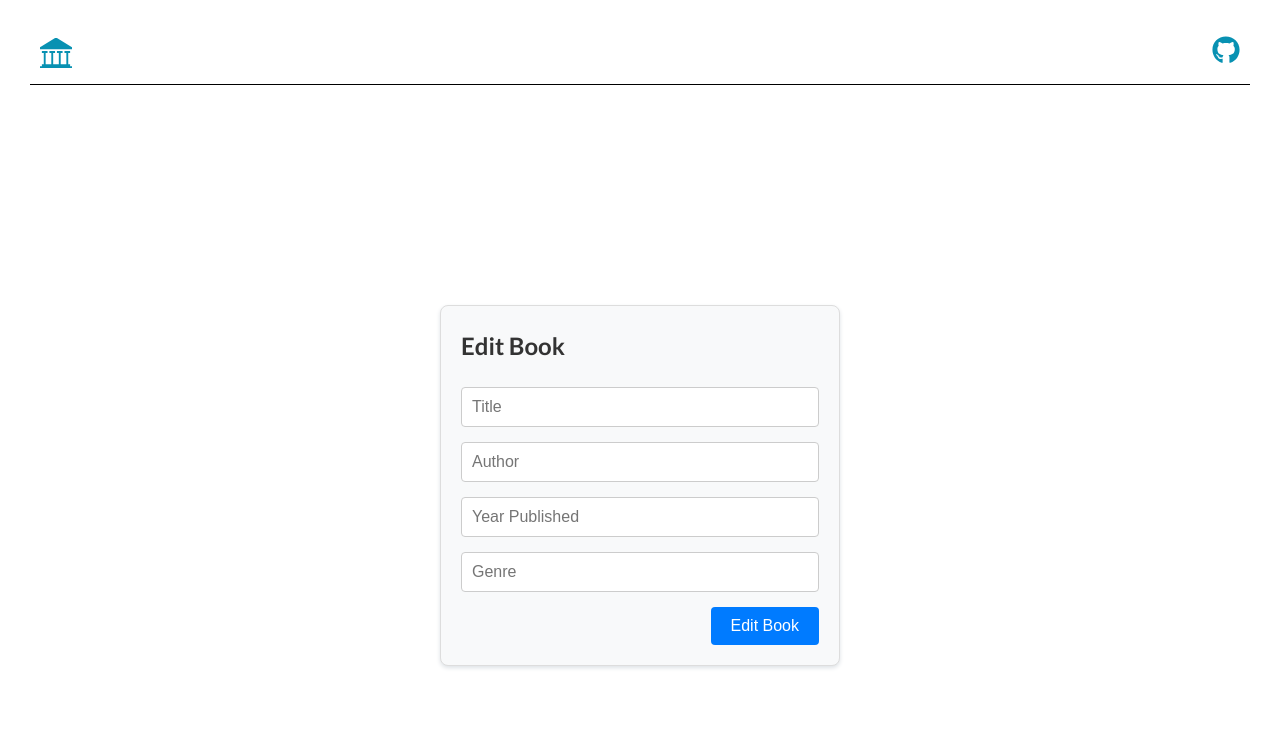
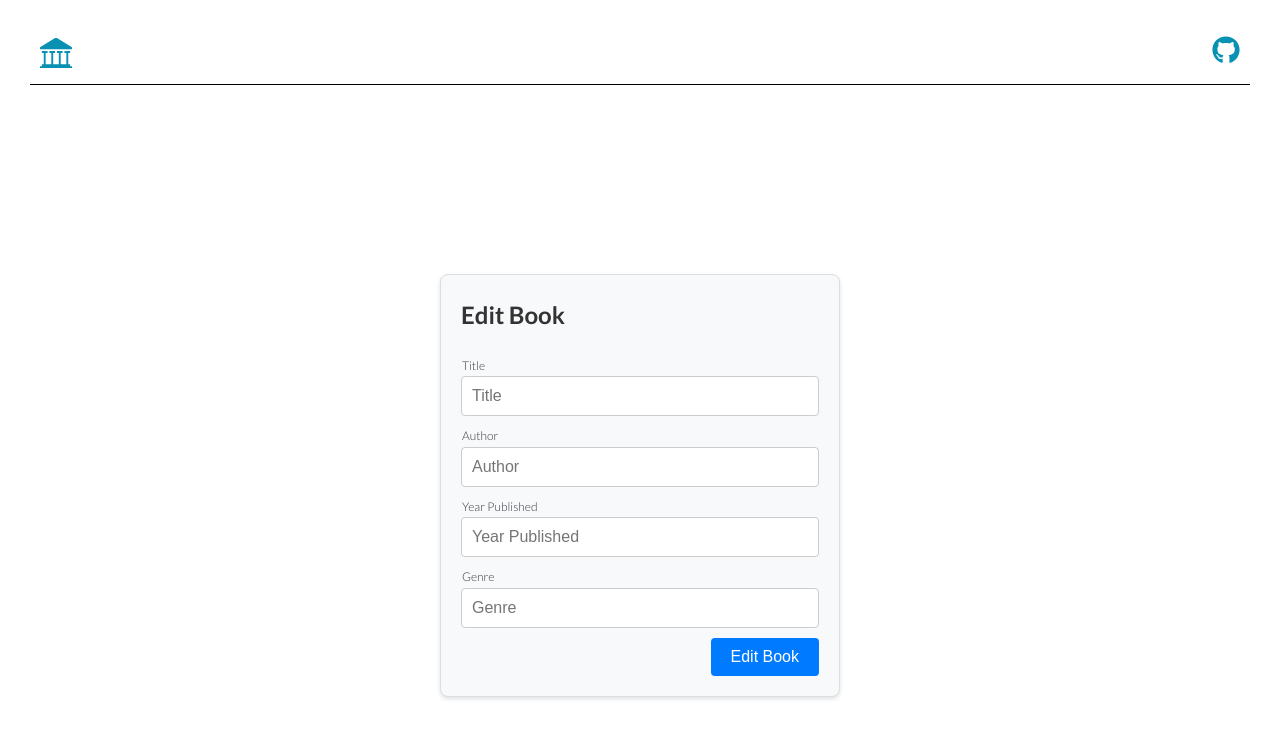
Before and after one commit to MichaelSukkiSong/library, a React (Create React App) app in the folder client/: page /books/1/edit in a window 1280 px wide. Shown: the top 738 px of the page. Built offline with nearby package versions, Linux system fonts and the light colour scheme; no server answers.

Commit message:
add: form vailidation logic, error messages in form

```diff
--- a/client/src/components/BookForm.js
+++ b/client/src/components/BookForm.js
@@ -1,7 +1,13 @@
 import "./BookForm.scss";
 import React from "react";
 
-const BookForm = ({ handleSubmit, setFormValue, formValue, FormTitle }) => {
+const BookForm = ({
+  handleSubmit,
+  setFormValue,
+  formValue,
+  FormTitle,
+  errors,
+}) => {
   const handleChange = (e) => {
     const { name, value } = e.target;
     setFormValue({
@@ -14,22 +20,34 @@ const BookForm = ({ handleSubmit, setFormValue, formValue, FormTitle }) => {
     <div className="book-form">
       <h1 className="book-form__title">{FormTitle}</h1>
       <form onSubmit={handleSubmit}>
+        <div className="book-form__field">
+          <label className="book-form__label">Title</label>
           <input
             className="book-form__input"
             name="title"
             placeholder="Title"
             value={formValue.title}
             onChange={handleChange}
-          required
           />
+          {errors.title && (
+            <div className="book-form__error">{errors.title}</div>
+          )}
+        </div>
+        <div className="book-form__field">
+          <label className="book-form__label">Author</label>
           <input
             className="book-form__input"
             name="author"
             placeholder="Author"
             value={formValue.author}
             onChange={handleChange}
-          required
           />
+          {errors.author && (
+            <div className="book-form__error">{errors.author}</div>
+          )}
+        </div>
+        <div className="book-form__field">
+          <label className="book-form__label">Year Published</label>
           <input
             className="book-form__input"
             type="number"
@@ -37,16 +55,25 @@ const BookForm = ({ handleSubmit, setFormValue, formValue, FormTitle }) => {
             placeholder="Year Published"
             value={formValue.yearPublished}
             onChange={handleChange}
-          required
+            min="1"
           />
+          {errors.yearPublished && (
+            <div className="book-form__error">{errors.yearPublished}</div>
+          )}
+        </div>
+        <div className="book-form__field">
+          <label className="book-form__label">Genre</label>
           <input
             className="book-form__input"
             name="genre"
             placeholder="Genre"
             value={formValue.genre}
             onChange={handleChange}
-          required
           />
+          {errors.genre && (
+            <div className="book-form__error">{errors.genre}</div>
+          )}
+        </div>
         <div className="book-form__button-section">
           <button className="book-form__button" type="submit">
             {FormTitle}
--- a/client/src/components/BookForm.scss
+++ b/client/src/components/BookForm.scss
@@ -3,8 +3,7 @@
 .book-form {
   display: flex;
   flex-direction: column;
-  align-items: flex-start;
-  max-width: 400px;
+  width: 400px;
   margin: 0 auto;
   padding: 20px;
   border: 1px solid #ddd;
@@ -19,14 +18,32 @@
     color: #333;
   }
 
+  &__field {
+  }
+
+  &__label {
+    font-size: variables.$default-font-size-small-2;
+    padding-left: 1px;
+    font-weight: 300;
+  }
+
+  &__error {
+    background-color: #f59898;
+    color: white;
+    padding: 5px;
+    border-radius: 5px;
+    margin-bottom: 1rem;
+  }
+
   &__input {
     width: 100%;
     padding: 10px;
-    margin-bottom: 15px;
+    margin-bottom: 1rem;
     border: 1px solid #ccc;
     border-radius: 4px;
     font-size: variables.$default-font-size;
     box-sizing: border-box;
+    outline: none;
   }
 
   &__button {
--- a/client/src/pages/books/BookEdit.js
+++ b/client/src/pages/books/BookEdit.js
@@ -12,9 +12,33 @@ const BookEdit = () => {
     yearPublished: "",
     genre: "",
   });
+  const [errors, setErrors] = useState({});
   const updateBook = useStore((state) => state.updateBook);
   let navigate = useNavigate();
   let { id } = useParams();
+
+  const validate = () => {
+    let tempErrors = {};
+
+    if (!formValue.title) {
+      tempErrors.title = "Title is required";
+    }
+    if (!formValue.author) {
+      tempErrors.author = "Author is required";
+    }
+    if (!formValue.yearPublished) {
+      tempErrors.yearPublished = "Year Published is required";
+    } else if (formValue.yearPublished < 0) {
+      tempErrors.yearPublished = "Year Published should be a reasonable year";
+    }
+
+    if (!formValue.genre) {
+      tempErrors.genre = "Genre is required";
+    }
+
+    setErrors(tempErrors);
+    return Object.keys(tempErrors).length === 0;
+  };
 
   useEffect(() => {
     const fetchBookData = async () => {
@@ -34,6 +58,8 @@ const BookEdit = () => {
   const handleSubmit = (e) => {
     e.preventDefault();
 
+    if (!validate()) return;
+
     updateBook(id, formValue);
     navigate("/books");
   };
@@ -45,6 +71,7 @@ const BookEdit = () => {
         setFormValue={setFormValue}
         formValue={formValue}
         FormTitle="Edit Book"
+        errors={errors}
       />
     </div>
   );
--- a/client/src/pages/books/BookNew.js
+++ b/client/src/pages/books/BookNew.js
@@ -11,11 +11,37 @@ const BookNew = () => {
     yearPublished: "",
     genre: "",
   });
+  const [errors, setErrors] = useState({});
   const addBook = useStore((state) => state.addBook);
   let navigate = useNavigate();
 
+  const validate = () => {
+    let tempErrors = {};
+
+    if (!formValue.title) {
+      tempErrors.title = "Title is required";
+    }
+    if (!formValue.author) {
+      tempErrors.author = "Author is required";
+    }
+    if (!formValue.yearPublished) {
+      tempErrors.yearPublished = "Year Published is required";
+    } else if (formValue.yearPublished < 0) {
+      tempErrors.yearPublished = "Year Published should be a reasonable year";
+    }
+
+    if (!formValue.genre) {
+      tempErrors.genre = "Genre is required";
+    }
+
+    setErrors(tempErrors);
+    return Object.keys(tempErrors).length === 0;
+  };
+
   const handleSubmit = (e) => {
     e.preventDefault();
+
+    if (!validate()) return;
 
     addBook(formValue);
     navigate("/books");
@@ -28,6 +54,7 @@ const BookNew = () => {
         setFormValue={setFormValue}
         formValue={formValue}
         FormTitle="Add Book"
+        errors={errors}
       />
     </div>
   );
```
Lines whose indentation alone changed are shown as unchanged.
